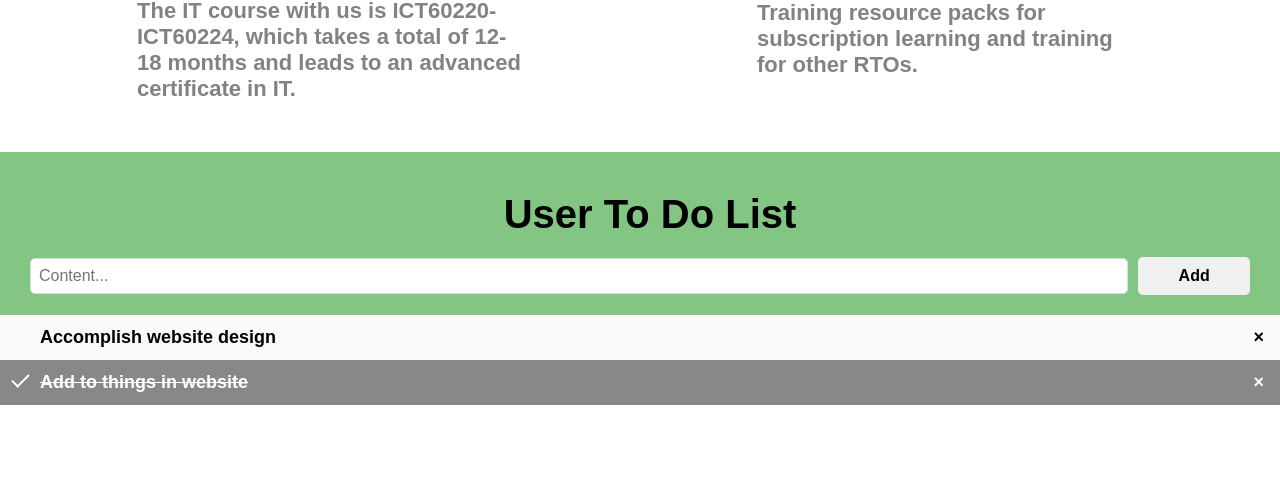
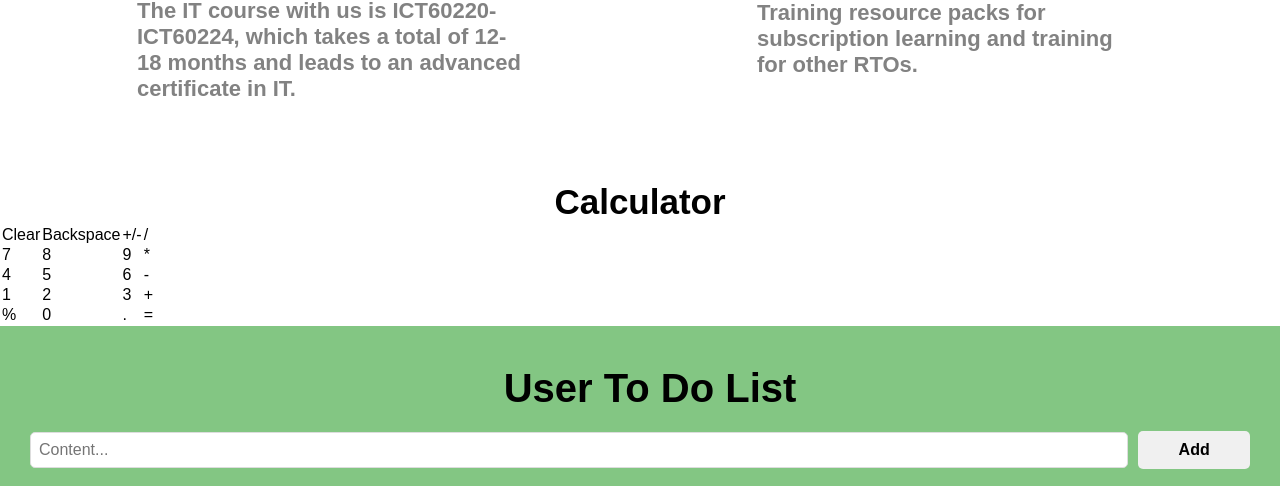
Before and after one commit to 11yuan11yuan/441-RTO, a plain HTML site: page index.html in a window 1280 px wide. Shown: the part 697-1183 px from the top of the page. Drawn offline with Linux system fonts and the light colour scheme.

Commit message:
index.html

```diff
--- a/index.html
+++ b/index.html
@@ -55,6 +55,44 @@
   </div>
 </section>
 
+<h1 style="text-align:center">Calculator</h1>
+        <table id="mytable">
+                <tr>
+                <td id="result" colspan="4">
+                </td>
+                </tr>
+                <tr>
+                <td class="buttons" id="clearAll" onclick="clearAll()" onmouseover="this.style.backgroundColor='#9ECED8'" onmouseout="this.style.backgroundColor='#ffffff'">Clear</td>
+                <td class="buttons" id="backSpace" onclick="backSpace()" onmouseover="this.style.backgroundColor='#9ECED8'" onmouseout="this.style.backgroundColor='#ffffff'">Backspace</td>
+                <td class="buttons" id="buttons9" onclick="pluMinChange()" onmouseover="this.style.backgroundColor='#9ECED8'" onmouseout="this.style.backgroundColor='#ffffff'">+/-</td>
+                <td class="buttons" id="divide" onclick="addOperationChar(this)" onmouseover="this.style.backgroundColor='#9ECED8'" onmouseout="this.style.backgroundColor='#ffffff'">/</td>
+                </tr>
+                <tr>
+                <td class="buttons" id="buttons7" onclick="addNumChar(this)" mouseover="console.log(1)" onmouseover="this.style.backgroundColor='#9ECED8'" onmouseout="this.style.backgroundColor='#ffffff'">7</td>
+                <td class="buttons" id="buttons8" onclick="addNumChar(this)" onmouseover="this.style.backgroundColor='#9ECED8'" onmouseout="this.style.backgroundColor='#ffffff'">8</td>
+                <td class="buttons" id="buttons9" onclick="addNumChar(this)" onmouseover="this.style.backgroundColor='#9ECED8'" onmouseout="this.style.backgroundColor='#ffffff'">9</td>
+                <td class="buttons" id="multiply" onclick="addOperationChar(this)" onmouseover="this.style.backgroundColor='#9ECED8'" onmouseout="this.style.backgroundColor='#ffffff'">*</td>
+                </tr>
+                <tr>
+                <td class="buttons" id="buttons4" onclick="addNumChar(this)" onmouseover="this.style.backgroundColor='#9ECED8'" onmouseout="this.style.backgroundColor='#ffffff'">4</td>
+                <td class="buttons" id="buttons5" onclick="addNumChar(this)" onmouseover="this.style.backgroundColor='#9ECED8'" onmouseout="this.style.backgroundColor='#ffffff'">5</td>
+                <td class="buttons" id="buttons6" onclick="addNumChar(this)" onmouseover="this.style.backgroundColor='#9ECED8'" onmouseout="this.style.backgroundColor='#ffffff'">6</td>
+                <td class="buttons" id="minus" onclick="addOperationChar(this)" onmouseover="this.style.backgroundColor='#9ECED8'" onmouseout="this.style.backgroundColor='#ffffff'">-</td>
+                </tr>
+                <tr>
+                <td class="buttons" id="buttons1" onclick="addNumChar(this)" onmouseover="this.style.backgroundColor='#9ECED8'" onmouseout="this.style.backgroundColor='#ffffff'">1</td>
+                <td class="buttons" id="buttons2" onclick="addNumChar(this)" onmouseover="this.style.backgroundColor='#9ECED8'" onmouseout="this.style.backgroundColor='#ffffff'">2</td>
+                <td class="buttons" id="buttons3" onclick="addNumChar(this)" onmouseover="this.style.backgroundColor='#9ECED8'" onmouseout="this.style.backgroundColor='#ffffff'">3</td>
+                <td class="buttons" id="plus" onclick="addOperationChar(this)" onmouseover="this.style.backgroundColor='#9ECED8'" onmouseout="this.style.backgroundColor='#ffffff'">+</td>
+                </tr>
+                <tr>
+                <td class="buttons" id="percent" onclick="addOperationChar(this)" onmouseover="this.style.backgroundColor='#9ECED8'" onmouseout="this.style.backgroundColor='#ffffff'">%</td>
+                <td class="buttons" id="buttons0" onclick="addNumChar(this)" onmouseover="this.style.backgroundColor='#9ECED8'" onmouseout="this.style.backgroundColor='#ffffff'">0</td>
+                <td class="buttons" id="point" onclick="addOperationChar(this)" onmouseover="this.style.backgroundColor='#9ECED8'" onmouseout="this.style.backgroundColor='#ffffff'">.</td>
+                <td class="buttons" id="equal" onclick="solveOut()" onmouseover="this.style.backgroundColor='#9ECED8'" onmouseout="this.style.backgroundColor='#ffffff'">=</td>
+                </tr>
+        </table>
+
 <div id="myDIV" class="toheader">
   <h2>User To Do List</h2>
   <div class="input-container">
```
